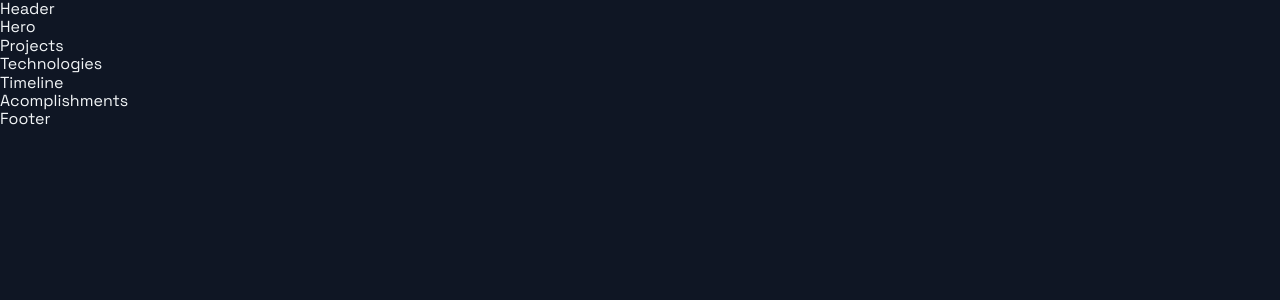
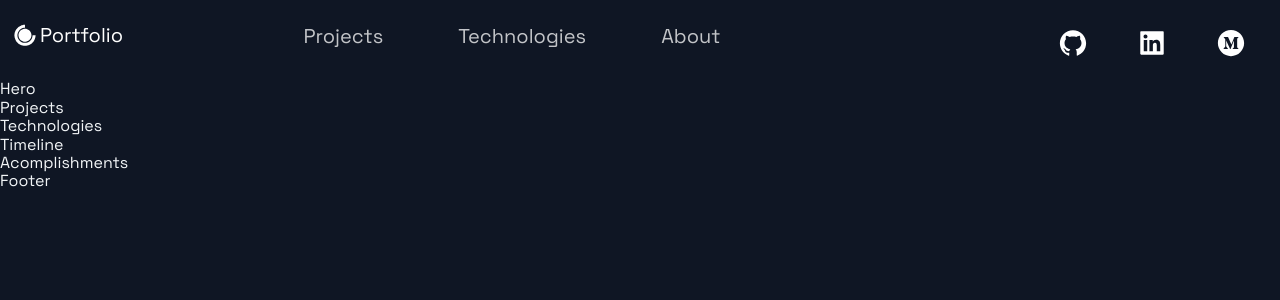
Before and after one commit to dogancanulgu/portfolio-website, a Next.js app: page / in a window 1280 px wide. Shown: the top 300 px of the page. Built offline with nearby package versions, Linux system fonts and the light colour scheme.

Commit message:
Add header

```diff
--- a/src/components/Header/Header.js
+++ b/src/components/Header/Header.js
@@ -1,14 +1,70 @@
 import Link from 'next/link';
 import React from 'react';
-import { AiFillGithub, AiFillInstagram, AiFillLinkedin } from 'react-icons/ai';
+import {
+  AiFillGithub,
+  AiFillMediumCircle,
+  AiFillLinkedin,
+} from 'react-icons/ai';
 import { DiCssdeck } from 'react-icons/di';
 
-import { Container, Div1, Div2, Div3, NavLink, SocialIcons } from './HeaderStyles';
+import {
+  Container,
+  Div1,
+  Div2,
+  Div3,
+  NavLink,
+  SocialIcons,
+  Span,
+} from './HeaderStyles';
 
-const Header = () =>  (
-  <div>
-    Header
-  </div>
+const Header = () => (
+  <Container>
+    <Div1>
+      <Link href='/'>
+        <a
+          style={{
+            display: 'flex',
+            alignItems: 'center',
+            color: 'white',
+            marginBottom: '20px',
+          }}
+        >
+          <DiCssdeck size='3rem' /> <Span>Portfolio</Span>
+        </a>
+      </Link>
+    </Div1>
+    <Div2>
+      <li>
+        <Link href='#projects'>
+          <NavLink>Projects</NavLink>
+        </Link>
+      </li>
+      <li>
+        <Link href='#tech'>
+          <NavLink>Technologies</NavLink>
+        </Link>
+      </li>
+      <li>
+        <Link href='#about'>
+          <NavLink>About</NavLink>
+        </Link>
+      </li>
+    </Div2>
+    <Div3>
+      <SocialIcons href='https://github.com/dogancanulgu' target='_blank'>
+        <AiFillGithub size='3rem' />
+      </SocialIcons>
+      <SocialIcons
+        href='https://www.linkedin.com/in/dogancanulgu/'
+        target='_blank'
+      >
+        <AiFillLinkedin size='3rem' />
+      </SocialIcons>
+      <SocialIcons href='https://medium.com/@dogancanulgu' target='_blank'>
+        <AiFillMediumCircle size='3rem' />
+      </SocialIcons>
+    </Div3>
+  </Container>
 );
 
 export default Header;
--- a/src/components/Header/HeaderStyles.js
+++ b/src/components/Header/HeaderStyles.js
@@ -17,6 +17,11 @@
     grid-row-gap: 0.5rem;
   }
 `;
+
+export const Span = styled.span`
+  font-size: 2rem;
+`;
+
 export const Div1 = styled.div`
   grid-area: 1 / 1 / 2 / 2;
   display: flex;
@@ -107,18 +112,16 @@
   }
 `;
 
-
 // Social Icons
 
 export const SocialIcons = styled.a`
-transition: 0.3s ease;
-color: white;
-border-radius: 50px;
+  transition: 0.3s ease;
+  color: white;
+  border-radius: 50px;
   padding: 8px;
-&:hover {
+  &:hover {
     background-color: #212d45;
     transform: scale(1.2);
     cursor: pointer;
-
   }
-`
+`;
```
